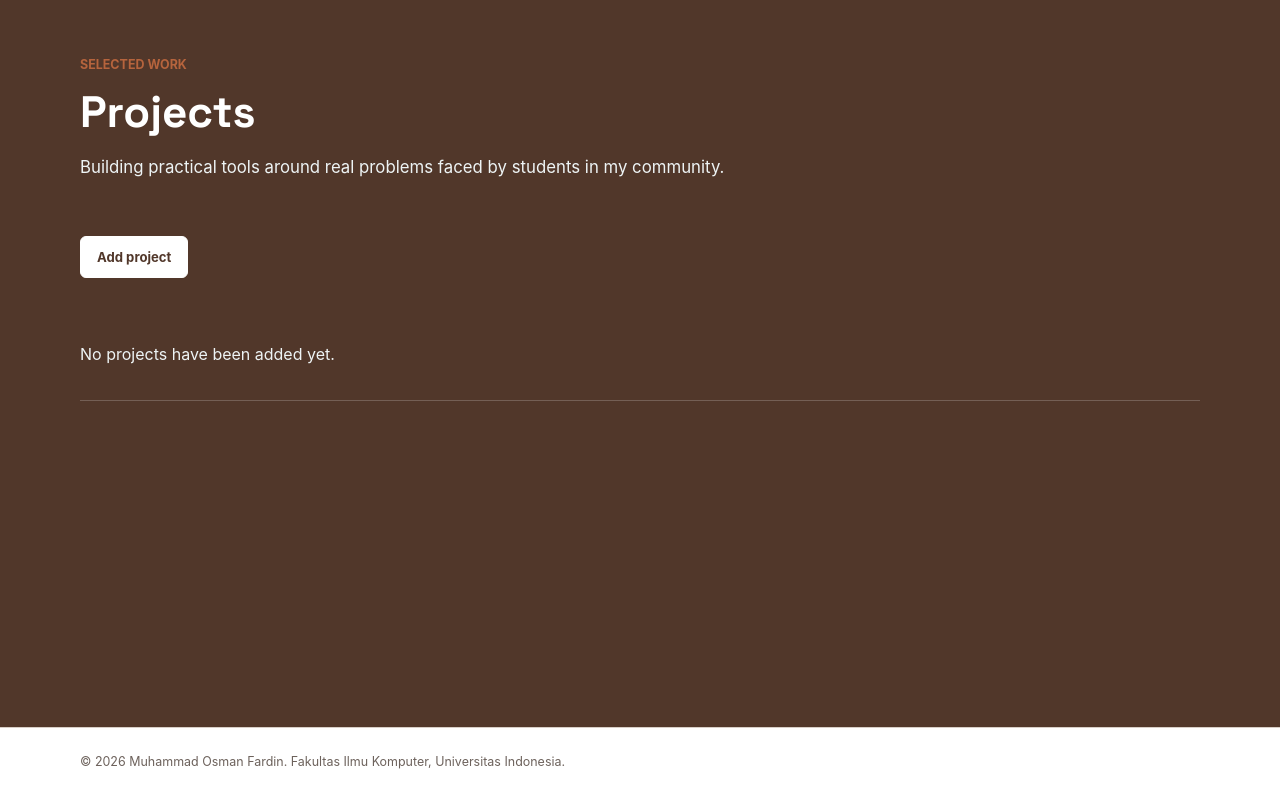
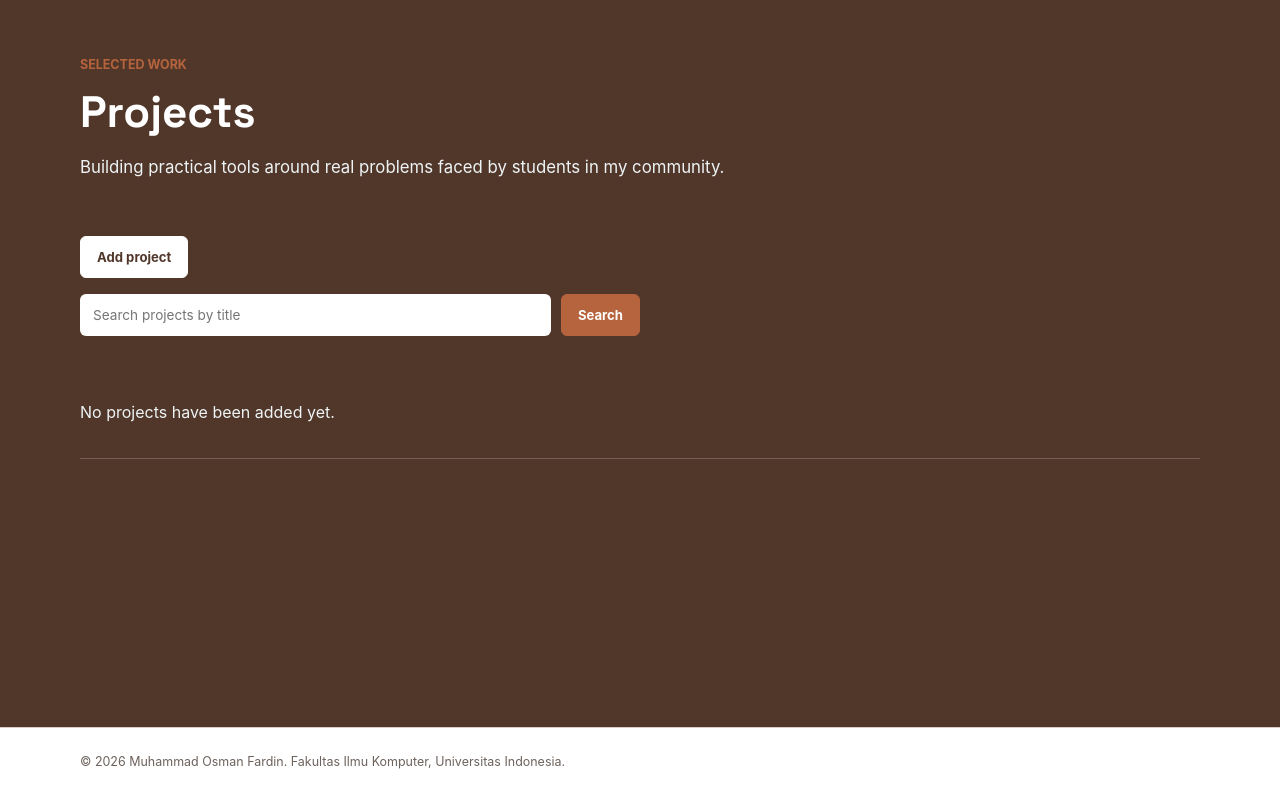
Before and after one commit to osman-fardin/myportofolio, a Django app: page /projects/ in a window 1280 px wide. Shown: the part 73-869 px from the top of the page. Run offline with Django 5.2, Linux system fonts and the light colour scheme; data that the repository does not hold is empty.

Commit message:
feat: add project JSON delivery and search

```diff
--- a/main/urls.py
+++ b/main/urls.py
@@ -6,6 +6,7 @@ from .views import (
     show_main,
     show_project_detail,
     show_projects,
+    get_projects_json,
 )
 
 
@@ -21,4 +22,9 @@ urlpatterns = [
         show_project_detail,
         name='show_project_detail',
     ),
+    path(
+        'api/projects/',
+        get_projects_json,
+        name='get_projects_json',
+    ),
 ]
--- a/main/views.py
+++ b/main/views.py
@@ -1,4 +1,6 @@
 from django.contrib import messages
+from django.core import serializers
+from django.http import HttpResponse
 from django.shortcuts import get_object_or_404, redirect, render
 
 from .forms import ProjectForm
@@ -33,14 +35,40 @@ def show_experience(request):
 
 
 def show_projects(request):
+    json_response = get_projects_json(request)
+
+    projects = serializers.deserialize(
+        'json',
+        json_response.content.decode('utf-8'),
+    )
+    projects = [project.object for project in projects]
+
+    title_query = request.GET.get('title', '').strip()
+
     context = {
         'name': 'Muhammad Osman Fardin',
         'display_name': 'Muhammad Osman Fardin',
-        'project_list': Project.objects.all(),
+        'project_list': projects,
         'selected_project': None,
+        'title_query': title_query,
     }
 
     return render(request, 'projects.html', context)
+
+
+def get_projects_json(request):
+    title_query = request.GET.get('title', '').strip()
+    projects = Project.objects.all()
+
+    if title_query:
+        projects = projects.filter(title__icontains=title_query)
+
+    projects_json = serializers.serialize('json', projects)
+
+    return HttpResponse(
+        projects_json,
+        content_type='application/json',
+    )
 
 
 def create_project(request):
--- a/static/css/style.css
+++ b/static/css/style.css
@@ -600,7 +600,7 @@ body:has(.site-menu[open]) {
     min-height: 42px;
     align-items: center;
     justify-content: center;
-    margin-bottom: 2rem;
+    margin-bottom: 1rem;
     padding: 0.55rem 1rem;
     color: var(--walnut);
     background-color: var(--surface);
@@ -612,6 +612,45 @@ body:has(.site-menu[open]) {
     transition:
         background-color 160ms ease,
         transform 160ms var(--ease-out);
+}
+
+.project-search {
+    display: flex;
+    max-width: 560px;
+    gap: 0.65rem;
+    margin-bottom: 2rem;
+}
+
+.project-search-input {
+    min-width: 0;
+    min-height: 42px;
+    flex: 1;
+    padding: 0.55rem 0.75rem;
+    color: var(--ink);
+    background-color: var(--surface);
+    border: 1px solid rgb(255 255 255 / 48%);
+    border-radius: var(--radius);
+    font: inherit;
+    font-size: 0.85rem;
+}
+
+.project-search-input:focus {
+    border-color: var(--copper);
+    outline: 2px solid rgb(182 100 61 / 28%);
+    outline-offset: 2px;
+}
+
+.project-search button {
+    min-height: 42px;
+    padding: 0.55rem 1rem;
+    color: var(--surface);
+    background-color: var(--copper);
+    border: 1px solid var(--copper);
+    border-radius: var(--radius);
+    cursor: pointer;
+    font: inherit;
+    font-size: 0.82rem;
+    font-weight: 700;
 }
 
 .project-browser {
@@ -1237,6 +1276,15 @@ body:has(.site-menu[open]) {
         max-height: 260px;
     }
 
+    .project-search {
+        display: grid;
+        max-width: none;
+    }
+
+    .project-search button {
+        width: 100%;
+    }
+
     .project-form-header h1 {
         font-size: 2.2rem;
     }
--- a/templates/projects.html
+++ b/templates/projects.html
@@ -26,6 +26,22 @@
             >
                 Add project
             </a>
+
+            <form
+                method="get"
+                action="{% url 'main:show_projects' %}"
+                class="project-search"
+            >
+                <input
+                    type="search"
+                    name="title"
+                    value="{{ title_query }}"
+                    placeholder="Search projects by title"
+                    class="project-search-input"
+                    aria-label="Search projects by title"
+                >
+                <button type="submit">Search</button>
+            </form>
 
             {% if project_list %}
                 <div class="project-browser">
@@ -124,7 +140,11 @@
                 </div>
             {% else %}
                 <p class="project-empty">
-                    No projects have been added yet.
+                    {% if title_query %}
+                        No projects match “{{ title_query }}”.
+                    {% else %}
+                        No projects have been added yet.
+                    {% endif %}
                 </p>
             {% endif %}
         </div>
```
